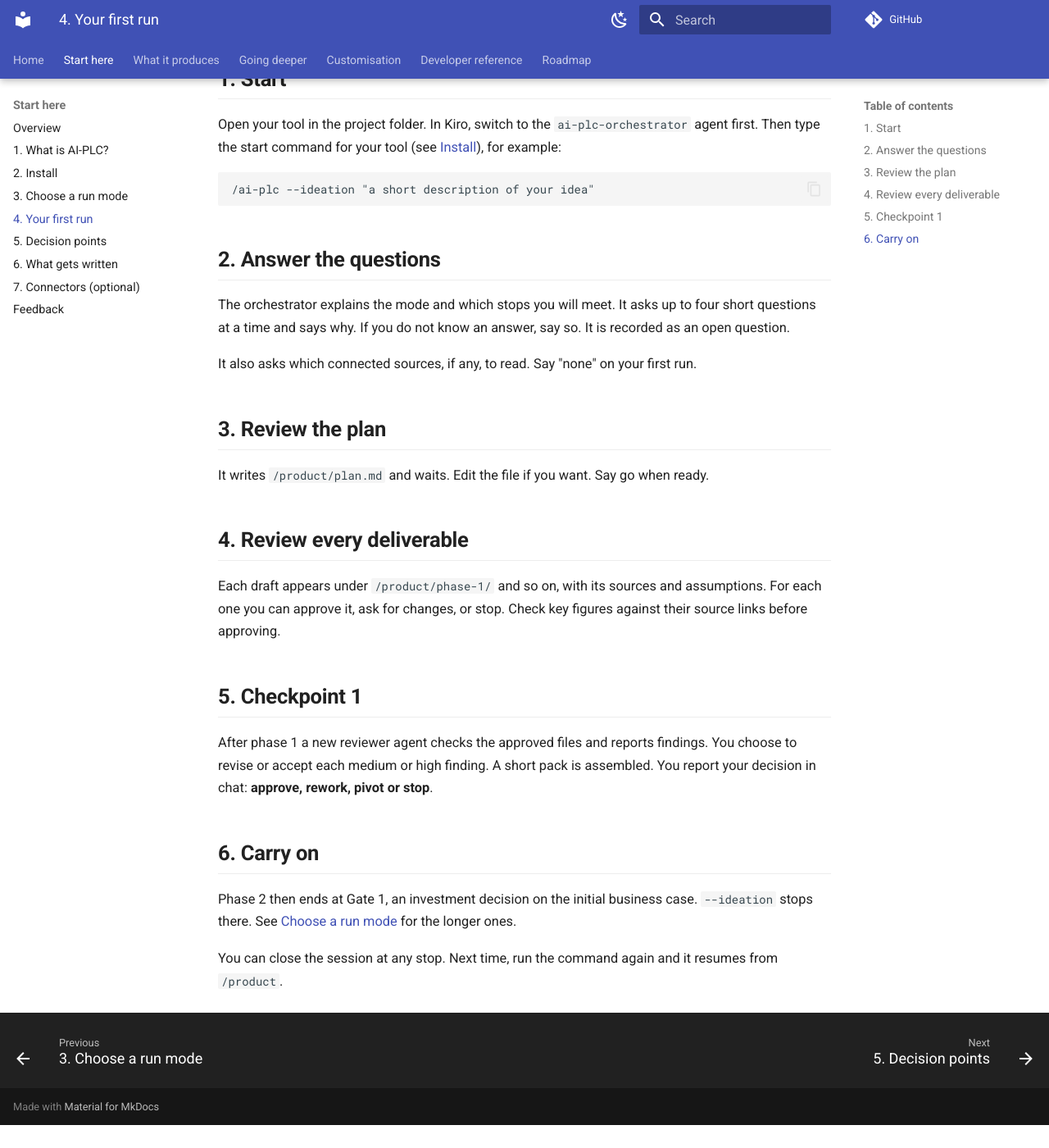
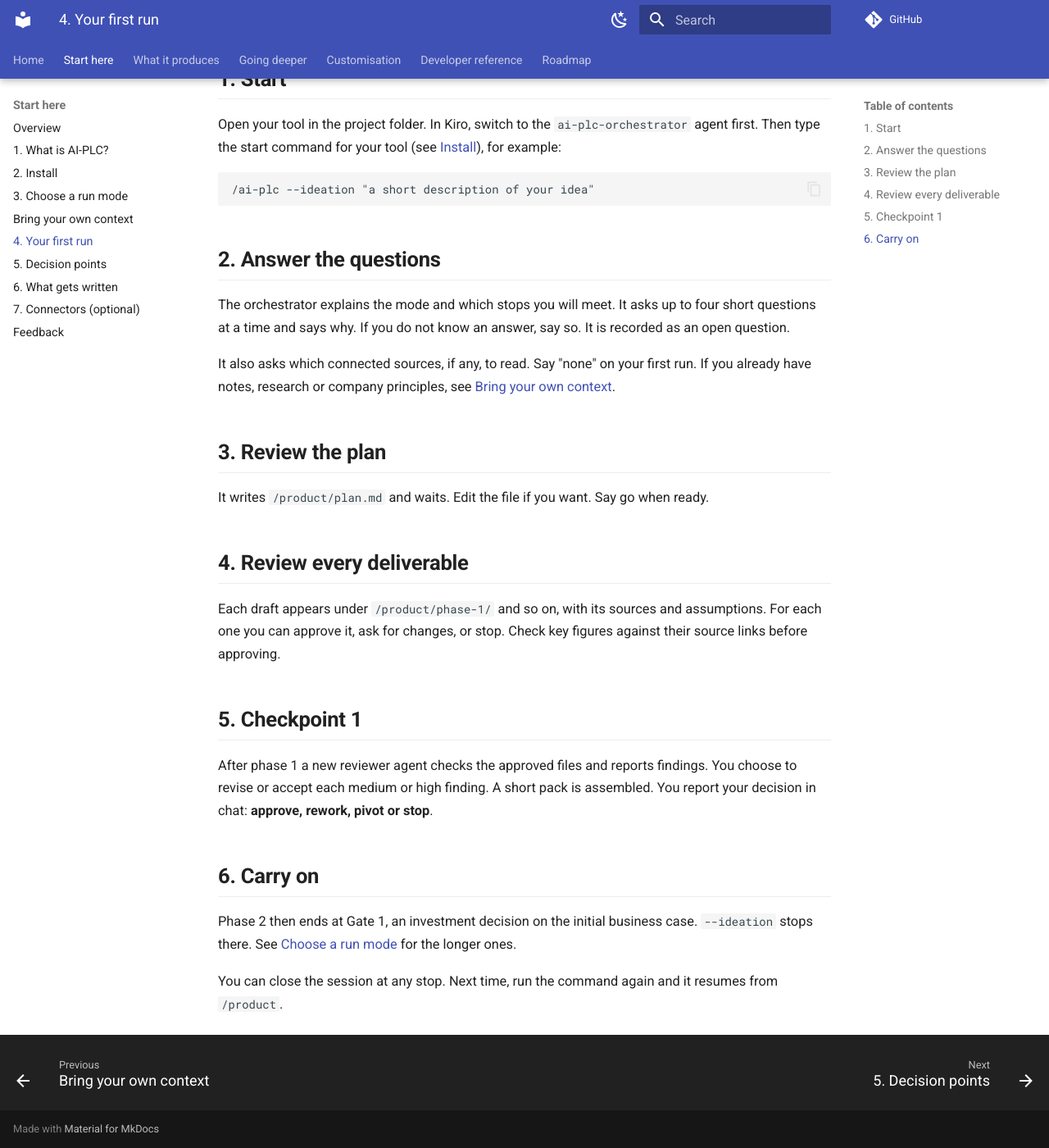
Before and after one commit to lasith-tekly/ai-plc, an MkDocs documentation site: the page built from docs/guide/first-run.md, in a window 1280 px wide and 1400 px high, scrolled down 210 px. Shown: the whole window at 82% size. Built offline with MkDocs 1.6.1 and Material for MkDocs 9.7.7, drawn with Linux system fonts in a browser that asks for light colours; comment, search, counter and statistics services are not loaded; before the commit the page ends 1582 px from its top, so only the background shows below that.

Commit message:
Docs: add 'Bring your own context' page and link it from the first run
Co-Authored-By: Claude Sonnet 5.5 <noreply@anthropic.com>
Claude-Session: https://claude.ai/code/session_01MWPVz2aHoek2etukWYAde9

```diff
--- a/docs/guide/first-run.md
+++ b/docs/guide/first-run.md
@@ -14,7 +14,7 @@ Open your tool in the project folder. In Kiro, switch to the `ai-plc-orchestrato
 
 The orchestrator explains the mode and which stops you will meet. It asks up to four short questions at a time and says why. If you do not know an answer, say so. It is recorded as an open question.
 
-It also asks which connected sources, if any, to read. Say "none" on your first run.
+It also asks which connected sources, if any, to read. Say "none" on your first run. If you already have notes, research or company principles, see [Bring your own context](bring-context.md).
 
 ## 3. Review the plan
 
--- a/mkdocs.yml
+++ b/mkdocs.yml
@@ -58,6 +58,7 @@ nav:
       - "1. What is AI-PLC?": guide/what-is-ai-plc.md
       - "2. Install": guide/install.md
       - "3. Choose a run mode": guide/run-modes.md
+      - Bring your own context: guide/bring-context.md
       - "4. Your first run": guide/first-run.md
       - "5. Decision points": guide/gates.md
       - "6. What gets written": guide/files.md
```
Also changed, not shown: docs/guide/bring-context.md (added, +35 -0 lines).
